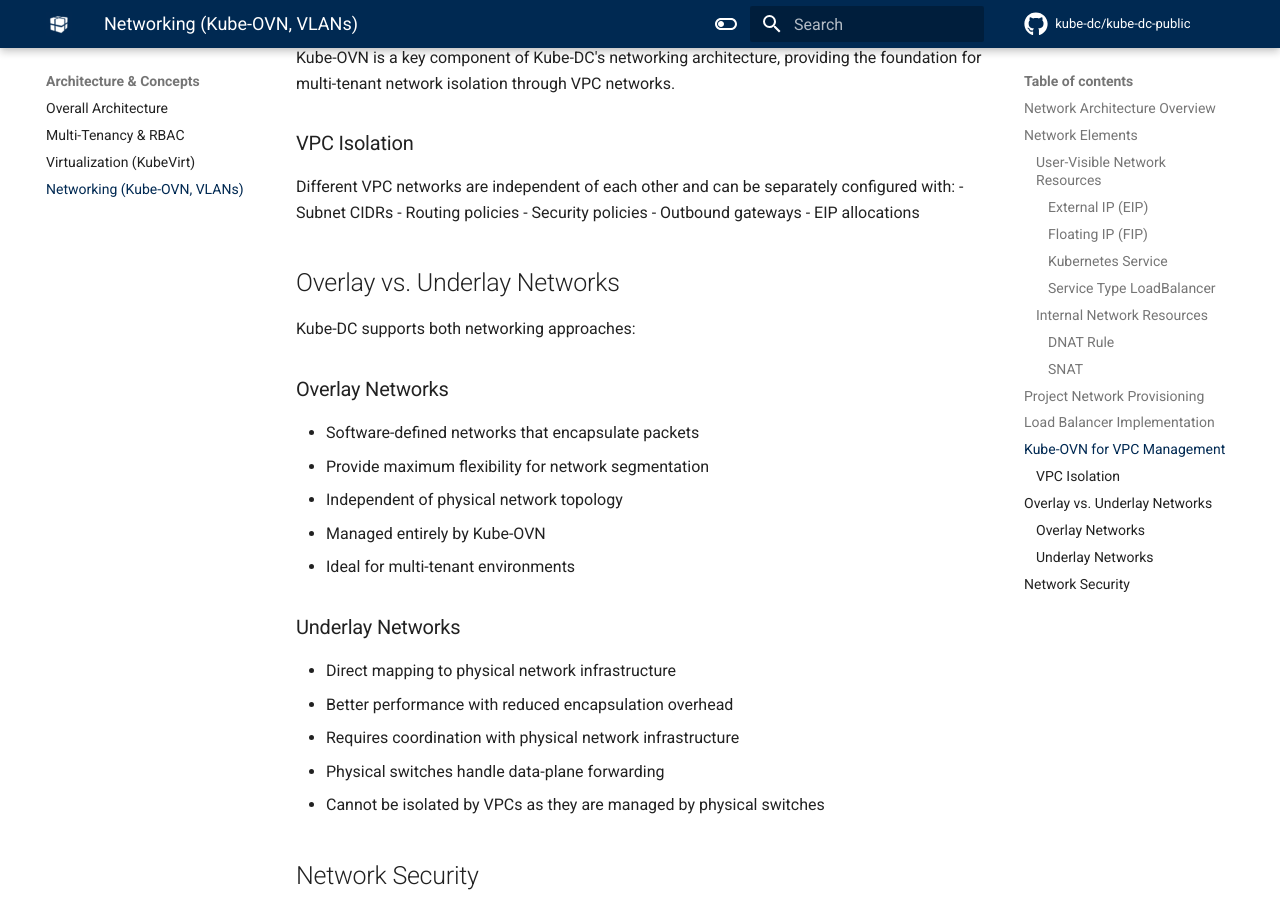
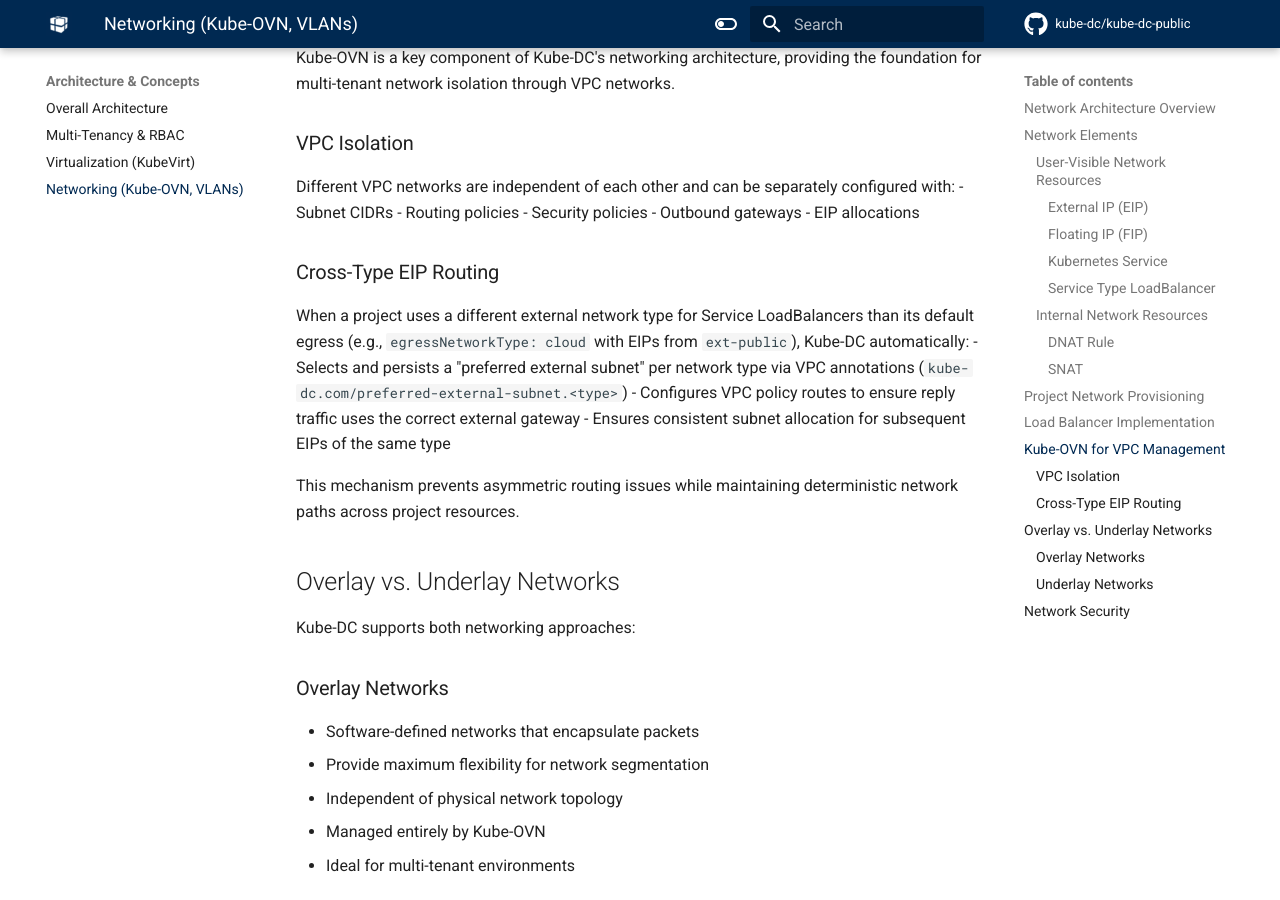
Before and after one commit to kube-dc/kube-dc-public, an MkDocs documentation site: the page built from docs/architecture-networking.md, in a window 1280 px wide and 900 px high, scrolled down 3728 px. Built offline with MkDocs 1.6.1 and Material for MkDocs 9.7.7, drawn with Linux system fonts in a browser that asks for light colours; comment, search, counter and statistics services are not loaded.

Commit message:
Sync from private repo

```diff
--- a/docs/architecture-networking.md
+++ b/docs/architecture-networking.md
@@ -185,6 +185,15 @@ Different VPC networks are independent of each other and can be separately confi
 - Outbound gateways
 - EIP allocations
 
+### Cross-Type EIP Routing
+
+When a project uses a different external network type for Service LoadBalancers than its default egress (e.g., `egressNetworkType: cloud` with EIPs from `ext-public`), Kube-DC automatically:
+- Selects and persists a "preferred external subnet" per network type via VPC annotations (`kube-dc.com/preferred-external-subnet.<type>`)
+- Configures VPC policy routes to ensure reply traffic uses the correct external gateway
+- Ensures consistent subnet allocation for subsequent EIPs of the same type
+
+This mechanism prevents asymmetric routing issues while maintaining deterministic network paths across project resources.
+
 ## Overlay vs. Underlay Networks
 
 Kube-DC supports both networking approaches:
```
Also changed, not shown: docs/tutorial-networking-external.md (+3 -0 lines).
